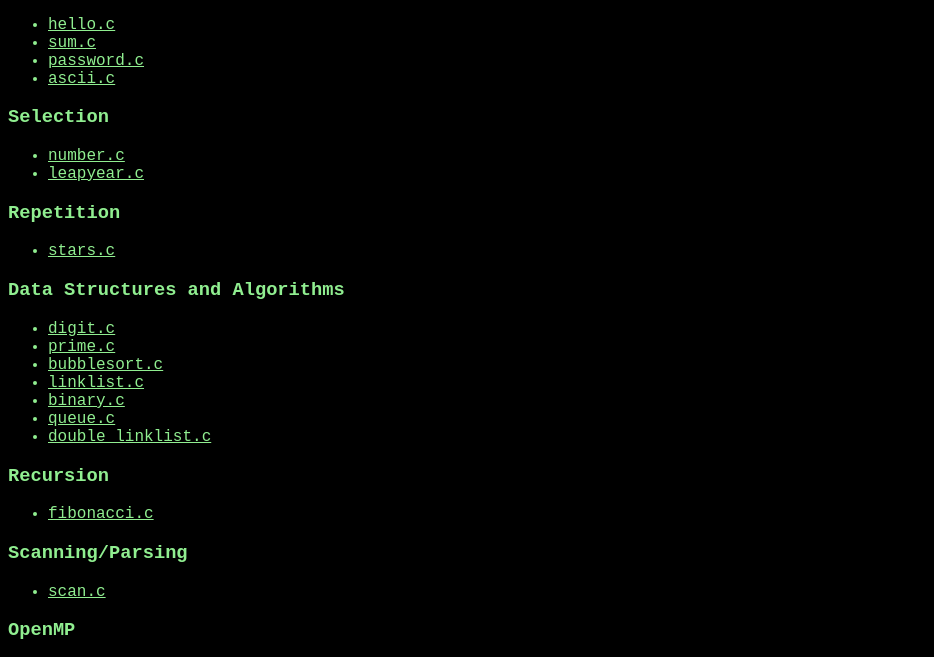
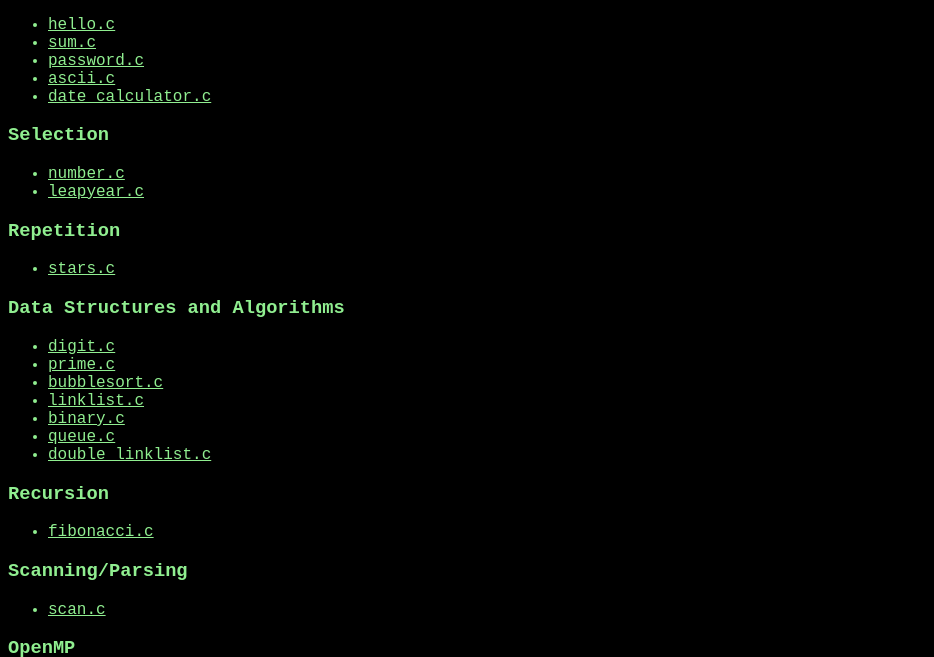
Before and after one commit to jkwalter/jkwalter.github.io, a plain HTML site: page Software/C.html in a window 1280 px wide. Shown: the part 152-809 px from the top of the page, without its empty margins (0-934 px from the left). Drawn offline with Linux system fonts and the light colour scheme.

Commit message:
Initial commit

```diff
--- a/Software/C.html
+++ b/Software/C.html
@@ -58,6 +58,7 @@ ul {
 	<li><a href="C/sum.c">sum.c</a></li>
 	<li><a href="C/password.c">password.c</a></li>
 	<li><a href="C/ascii.c">ascii.c</a></li>
+	<li><a href="C/date_calculator.c">date_calculator.c</a></li>
 </ul>
 <h3>Selection</h3>
 <ul>
```
